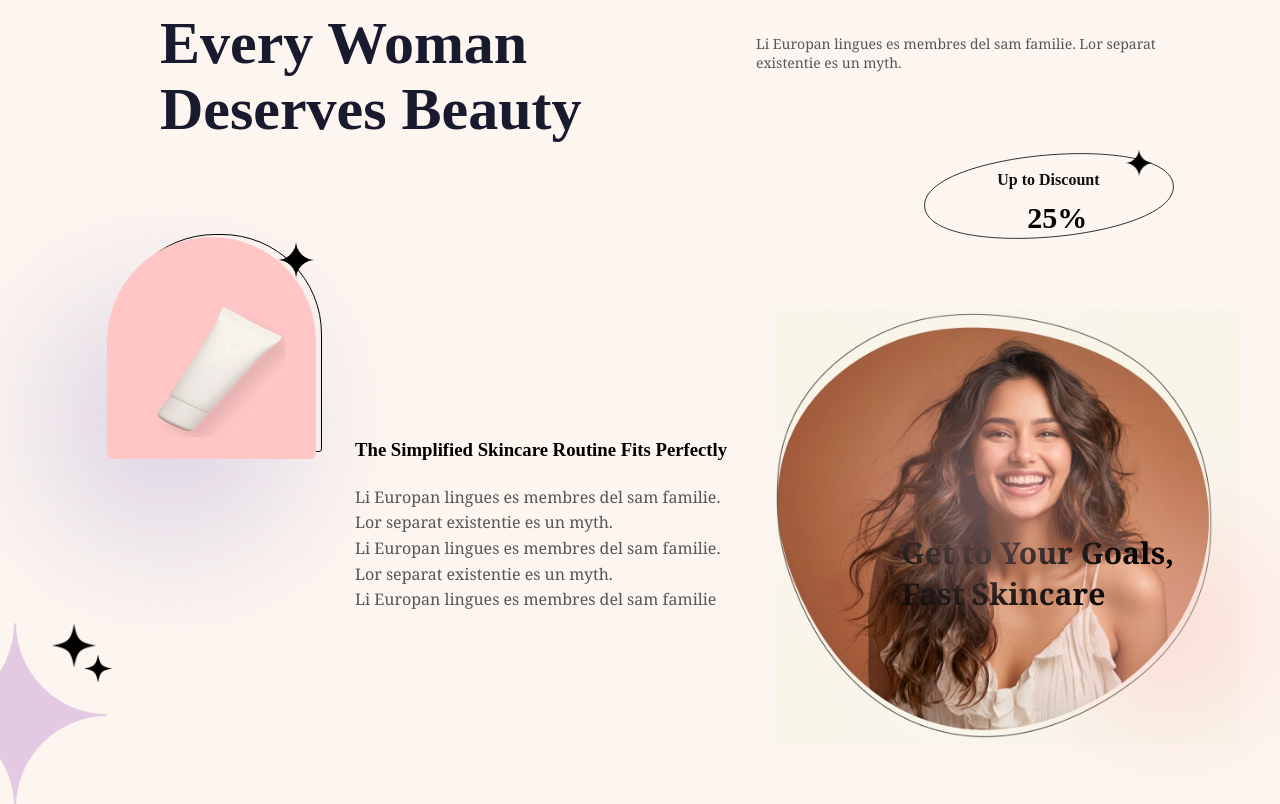
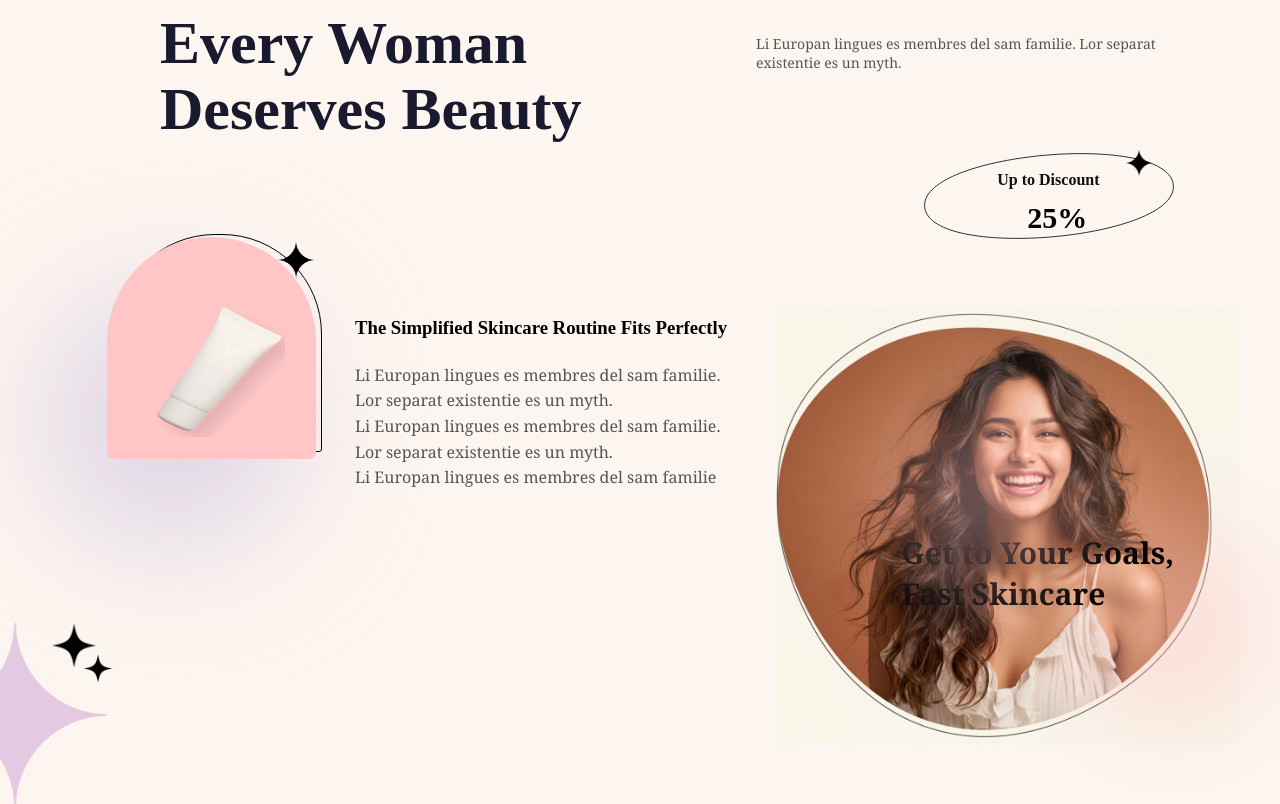
Before and after one commit to ANWINBABY/glodenskin, a React (Create React App) app: page / in a window 1280 px wide. Shown: the part 1042-1846 px from the top of the page. Built offline with nearby package versions, Linux system fonts and the light colour scheme.

Commit message:
Adjust top position of content in marquee styles

```diff
--- a/src/styles/marquee.css
+++ b/src/styles/marquee.css
@@ -320,15 +320,13 @@ width: 80%;
   font-size: 28px;
   font-weight: bold;
 }
-
 .content {
     margin-top: 20px;
     position: absolute;
-    top: 380px;
+    top: 258px;
     left: 275px;
     width: 400px;
 }
-
 
 .shop-btn {
   position: relative;
```
